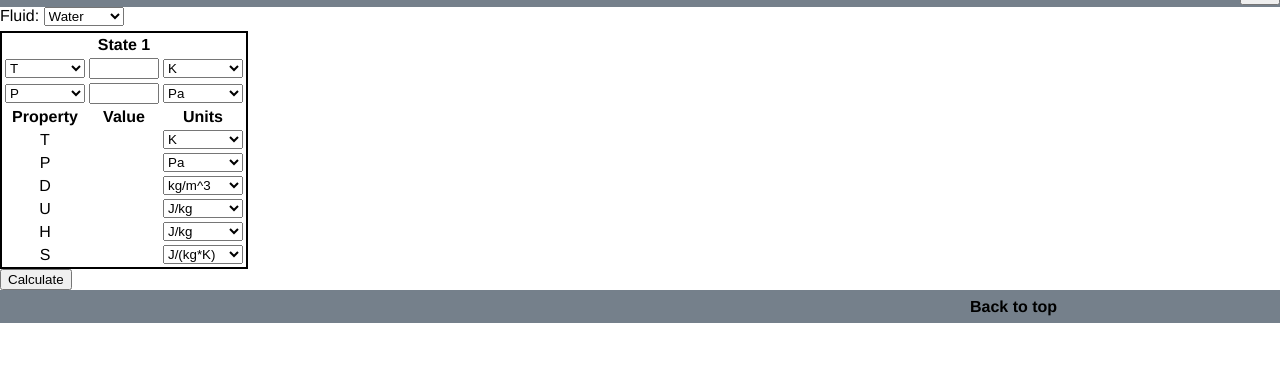
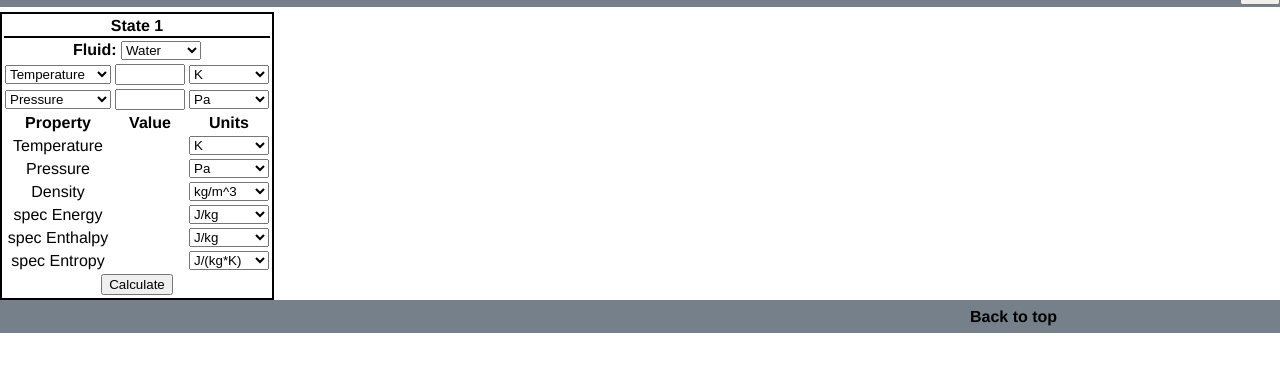
Before and after one commit to cooper-david-a/archive.daveisthebest.com, a Django app: page /ThermoPropertyCalculator/ in a window 1280 px wide. Shown: the part 30-402 px from the top of the page. Run offline with Django 3.2, Linux system fonts and the light colour scheme; parts of the project's set-up code (start-up, migrations or seed data) failed here and were passed over; some libraries are stand-ins or nearby versions.

Commit message:
Update apps appearance

```diff
--- a/ThermoPropertyCalculator/templates/ThermoPropertyCalculator/ThermoPropertyCalculator.html
+++ b/ThermoPropertyCalculator/templates/ThermoPropertyCalculator/ThermoPropertyCalculator.html
@@ -6,26 +6,44 @@
   <link rel="stylesheet" href="{% static 'ThermoPropertyCalculator/ThermoPropertyCalculator.css' %}">
 {% endblock headTag %}
 
+{% block about_text %}
+  <h3>Story</h3>
+  <p>I taught an introductory thermodynamics/fluid systems course at UAB for a few years.  Solving problems in the course typically required
+  access to the thermodynamic properties of substances.  Typically, during tests and quizzes, the properties were accessed by interpolating
+   hard copy tables.  As such, part of the course was dedicated to learning how to interpolate tabular information manually.  Although
+   I think it is a valuable skill, I don't think an intro to thermodynamics course is the best place to teach interpolation.  There are some
+   other property calculators available online but I wanted to tailor this one specifically toward my course.  I intend to add the ability to
+   compute multiple states and a plotting capability.  Let me know what you think.
+  </p>
+  <p>
+  This calculator is implemented using <a href='http://www.coolprop.org/' target='_blank'>coolprop</a>, an open-source thermodynamic property library.
+  </p>
+{% endblock about_text %}
+
 {% block content %}
+  <div class="state_container">
+    <table>
+      <tr>
+        <th colspan="3" style="border-bottom: solid 2px">State 1</th>
+      </tr>
+      <tr>
+        <th colspan="3">
           <label for="fluid">Fluid:</label>
           <select id="fluid">
             <option value="Water">Water</option>
             <option value="R134a">R134a</option>
           </select>
-
-  <table>
-    <tr>
-      <th colspan="3">State 1</th>
+        </th>
       </tr>
       <tr>
         <td>
           <select id="in1Var" onchange="updateSecondInputVariables(); updateInputUnits();">
-          <option value="T" selected>T</option>
-          <option value="P">P</option>
-          <option value="D">D</option>
-          <option value="U">U</option>
-          <option value="H">H</option>
-          <option value="S">S</option>
+            <option value="T" selected>Temperature</option>
+            <option value="P">Pressure</option>
+            <option value="D">Density</option>
+            <option value="U">spec Energy</option>
+            <option value="H">spec Enthalpy</option>
+            <option value="S">spec Entropy</option>
           </select>
         </td>
         <td>
@@ -36,15 +54,14 @@
           </select>
         </td>
       </tr>
-
       <tr>
         <td>
           <select id="in2Var" onchange="updateInputUnits();">
-          <option value="P" selected>P</option>
-          <option value="D">D</option>
-          <option value="U">U</option>
-          <option value="H">H</option>
-          <option value="S">S</option>
+            <option value="P" selected>Pressure</option>
+            <option value="D">Density</option>
+            <option value="U">spec Energy</option>
+            <option value="H">spec Enthalpy</option>
+            <option value="S">spec Entropy</option>
           </select>
         </td>
         <td>
@@ -62,44 +79,49 @@
       </tr>
 
       <tr>
-      <td>T</td>
+        <td>Temperature</td>
         <td id="outTValue"></td>
         <td><select id="outTUnits">
         </select></td>
       </tr>
       <tr>
-      <td>P</td>
+        <td>Pressure</td>
         <td id="outPValue"></td>
         <td><select id="outPUnits">
         </select></td>
       </tr>
       <tr>
-      <td>D</td>
+        <td>Density</td>
         <td id="outDValue"></td>
         <td><select id="outDUnits">
         </select></td>
       </tr>
       <tr>
-      <td>U</td>
+        <td>spec Energy</td>
         <td id="outUValue"></td>
         <td><select id="outUUnits">
         </select></td>
       </tr>
       <tr>
-      <td>H</td>
+        <td>spec Enthalpy</td>
         <td id="outHValue"></td>
         <td><select id="outHUnits">
         </select></td>
       </tr>
       <tr>
-      <td>S</td>
+        <td>spec Entropy</td>
         <td id="outSValue"></td>
         <td><select id="outSUnits">
         </select></td>
       </tr>
+      <tr>
+        <th colspan="3">
+          <button type="button" onclick="calculate()">Calculate</button>
+        </th>
+      </tr>
     </table>
+  </div>
 
-  <button type="button" onclick="calculate()">Calculate</button>
 
   <script src="{% static 'ThermoPropertyCalculator/coolprop.js' %}"></script>
   <script src="{% static 'ThermoPropertyCalculator/ThermoPropertyCalculator.js' %}"></script>
```
Also changed, not shown: DaveIsTheBest_base/static/DaveIsTheBest_base/home.css (+30 -0 lines), DaveIsTheBest_base/templates/DaveIsTheBest_base/home.html (+10 -2 lines), HIIT_Timer/templates/HIIT_Timer/HIIT_Timer.html (+9 -6 lines), ThermoPropertyCalculator/static/ThermoPropertyCalculator/ThermoPropertyCalculator.css (+1 -9 lines). Lines whose indentation alone changed are shown as unchanged.
